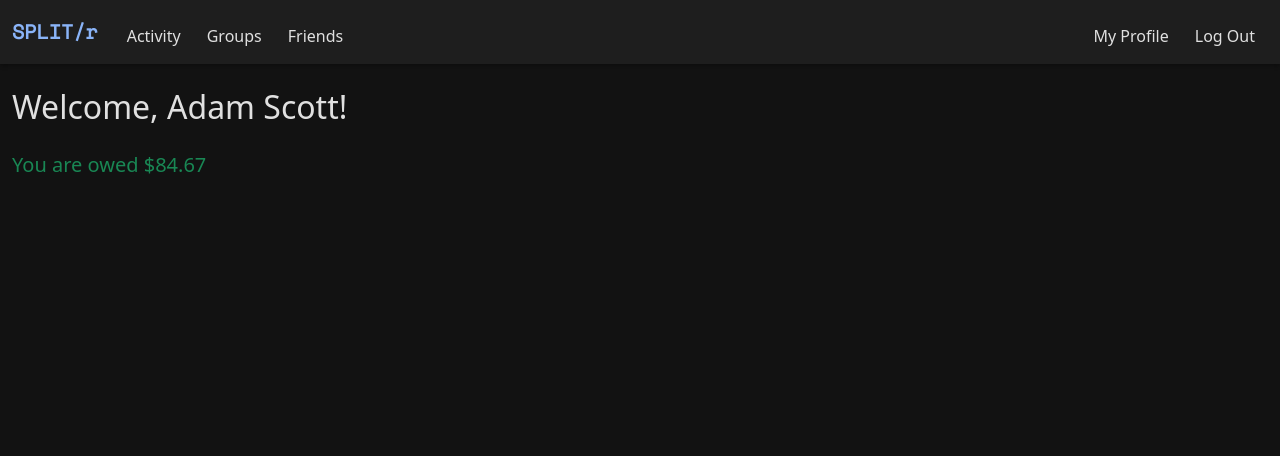
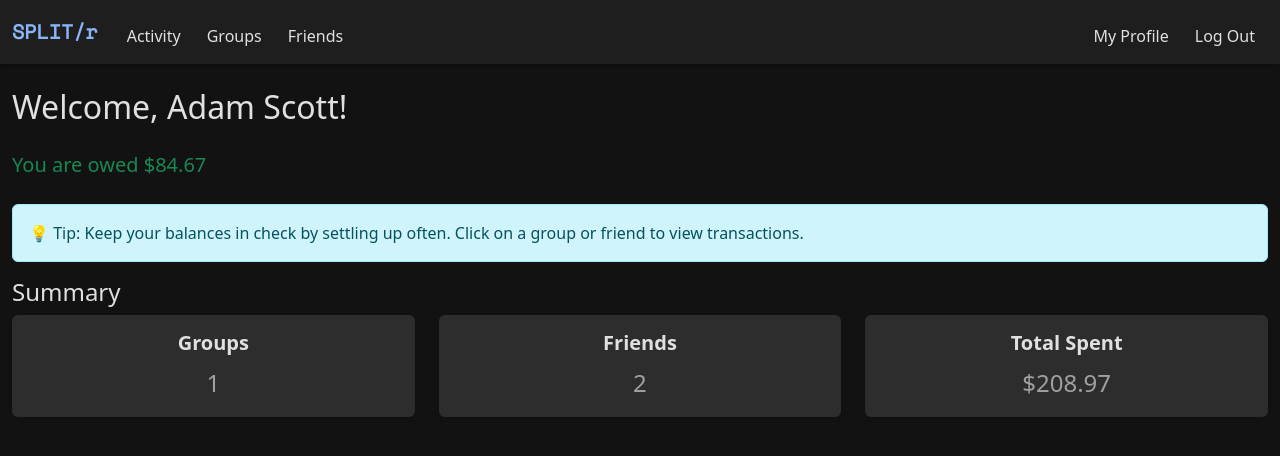
Before and after one commit to Sumitbhamare/splitr, a Flask app: page / in a window 1280 px wide. Shown: the top 456 px of the page. Run offline with Flask 3, Linux system fonts and the light colour scheme; a user stored in the database is signed in.

Commit message:
aesthetic changes

```diff
--- a/app.py
+++ b/app.py
@@ -44,8 +44,20 @@ def index():
         return redirect("/logout")
 
     net_balance = user.balance()
+    friend_groups = [
+        g for g in user.groups if g.is_friend_group and len(g.users) == 2
+    ]
+    num_friends = len(friend_groups)
+    num_groups = len([g for g in user.groups if not g.is_friend_group])
+    total_spent = sum(exp.amount for exp in user.expenses_paid)
 
-    return render_template("index.html", net_balance=net_balance)
+    return render_template(
+        "index.html",
+        net_balance=net_balance,
+        num_groups=num_groups,
+        num_friends=num_friends,
+        total_spent=total_spent
+    )
 
 
 @app.route("/groups")
--- a/static/style.css
+++ b/static/style.css
@@ -92,6 +92,7 @@ body {
     background-color: var(--dark-tertiary);
     border: none;
     margin-bottom: 20px;
+    color: var(--text-secondary);
 }
 
 .card-header {
@@ -100,8 +101,21 @@ body {
     font-weight: 500;
 }
 
-.card-text {
+.card-title {
+    color: var(--text-primary);
+    font-weight: 600;
+    margin-bottom: 10px;
+}
+
+.card-text,
+.card-body,
+.card .display-6 {
     color: var(--text-secondary);
+}
+
+.card-title {
+    font-weight: 600;
+    margin-bottom: 10px;
 }
 
 /* Buttons */
--- a/templates/index.html
+++ b/templates/index.html
@@ -18,5 +18,40 @@
         {% endif %}
     </div>
 
+    <div class="alert alert-info mt-4">
+        💡 Tip: Keep your balances in check by settling up often. Click on a group or friend to view transactions.
+    </div>
+
+    <div class="mb-4">
+        <h4>Summary</h4>
+        <div class="row">
+          <div class="col-md-4 mb-3">
+            <div class="card text-center shadow-sm">
+              <div class="card-body">
+                <h5 class="card-title">Groups</h5>
+                <p class="card-text fs-4">{{ num_groups }}</p>
+              </div>
+            </div>
+          </div>
+          <div class="col-md-4 mb-3">
+            <div class="card text-center shadow-sm">
+              <div class="card-body">
+                <h5 class="card-title">Friends</h5>
+                <p class="card-text fs-4">{{ num_friends }}</p>
+              </div>
+            </div>
+          </div>
+          <div class="col-md-4 mb-3">
+            <div class="card text-center shadow-sm">
+              <div class="card-body">
+                <h5 class="card-title">Total Spent</h5>
+                <p class="card-text fs-4">{{ currency(total_spent) }}</p>
+              </div>
+            </div>
+          </div>
+        </div>
+      </div>
+
+
 </div>
 {% endblock %}
```
